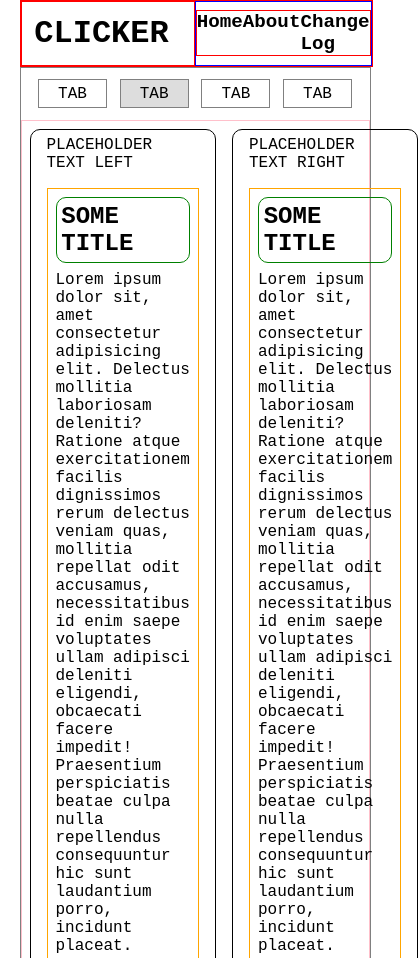
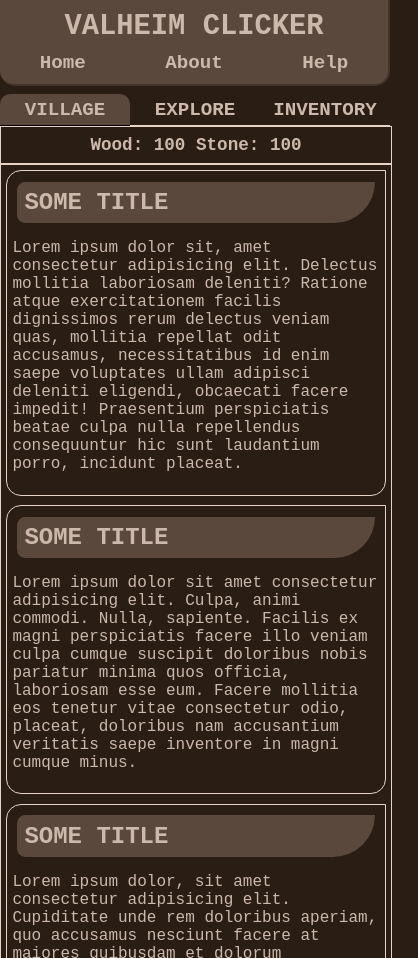
Before and after one commit to Ergonyx/Valheim-Clicker, a plain HTML site: page index.html in a window 390 px wide. Shown: the top 958 px of the page, 418 px wide, since content can reach past the window. Drawn offline with Linux system fonts and the light colour scheme.

Commit message:
Responsive Adjustments
Made adjustments to CSS so things would be responsive.  I think it can be better but right now it functions and that's good enough for me at this time.

```diff
--- a/index.html
+++ b/index.html
@@ -12,44 +12,38 @@
         <div class="container">
             <!-- Header will be fixed to top of viewport at all times. -->
             <header id="header">
-                <span id="title">CLICKER</span>
-                <nav id="nav">
-                    <div id="menu">
+                <span id="title">VALHEIM CLICKER</span>
+                <nav id="menu">
                     <span>Home</span>
                     <span>About</span>
-                        <span>Change Log</span>
-                    </div>
+                    <span>Help</span>
                 </nav>
             </header>
             <section id="mainPanel">
                 <div class="tabs">
-                    <span class="tab">TAB</span>
-                    <span class="tab selectedTab">TAB</span>
-                    <span class="tab">TAB</span>
-                    <span class="tab">TAB</span>
+                    <span class="tab selectedTab">VILLAGE</span>
+                    <span class="tab ">EXPLORE</span>
+                    <span class="tab">INVENTORY</span>
+                </div>
+                <div class="resources">
+                    Wood: 100 Stone: 100
                 </div>
                 <div class="cards">
-                    <div class="left">
-                        PLACEHOLDER TEXT LEFT
                     <div class="card">
                         <h1>SOME TITLE</h1>
                         <p>Lorem ipsum dolor sit, amet consectetur adipisicing elit. Delectus mollitia laboriosam deleniti? Ratione atque exercitationem facilis dignissimos rerum delectus veniam quas, mollitia repellat odit accusamus, necessitatibus id enim saepe voluptates ullam adipisci deleniti eligendi, obcaecati facere impedit! Praesentium perspiciatis beatae culpa nulla repellendus consequuntur hic sunt laudantium porro, incidunt placeat.</p>
                     </div>
                     <div class="card">
                         <h1>SOME TITLE</h1>
-                            <p>Lorem ipsum dolor sit, amet consectetur adipisicing elit. Delectus mollitia laboriosam deleniti? Ratione atque exercitationem facilis dignissimos rerum delectus veniam quas, mollitia repellat odit accusamus, necessitatibus id enim saepe voluptates ullam adipisci deleniti eligendi, obcaecati facere impedit! Praesentium perspiciatis beatae culpa nulla repellendus consequuntur hic sunt laudantium porro, incidunt placeat.</p>
-                        </div>
-                </div>
-                <div class="right">
-                    PLACEHOLDER TEXT RIGHT
-                    <div class="card">
-                        <h1>SOME TITLE</h1>
-                        <p>Lorem ipsum dolor sit, amet consectetur adipisicing elit. Delectus mollitia laboriosam deleniti? Ratione atque exercitationem facilis dignissimos rerum delectus veniam quas, mollitia repellat odit accusamus, necessitatibus id enim saepe voluptates ullam adipisci deleniti eligendi, obcaecati facere impedit! Praesentium perspiciatis beatae culpa nulla repellendus consequuntur hic sunt laudantium porro, incidunt placeat.</p>
+                        <p>Lorem ipsum dolor sit amet consectetur adipisicing elit. Culpa, animi commodi. Nulla, sapiente. Facilis ex magni perspiciatis facere illo veniam culpa cumque suscipit doloribus nobis pariatur minima quos officia, laboriosam esse eum. Facere mollitia eos tenetur vitae consectetur odio, placeat, doloribus nam accusantium veritatis saepe inventore in magni cumque minus.</p>
                     </div>
                     <div class="card">
                         <h1>SOME TITLE</h1>
-                        <p>Lorem ipsum dolor sit, amet consectetur adipisicing elit. Delectus mollitia laboriosam deleniti? Ratione atque exercitationem facilis dignissimos rerum delectus veniam quas, mollitia repellat odit accusamus, necessitatibus id enim saepe voluptates ullam adipisci deleniti eligendi, obcaecati facere impedit! Praesentium perspiciatis beatae culpa nulla repellendus consequuntur hic sunt laudantium porro, incidunt placeat.</p>
+                        <p>Lorem ipsum dolor, sit amet consectetur adipisicing elit. Cupiditate unde rem doloribus aperiam, quo accusamus nesciunt facere at maiores quibusdam et dolorum repellendus harum, sunt fugiat molestias aspernatur, architecto dolor totam? Reprehenderit, repellat minima? Ea ipsam, adipisci incidunt velit hic, vero delectus voluptate cum architecto exercitationem similique? Dolorum, in inventore!</p>
                     </div>
+                    <div class="card">
+                        <h1>SOME TITLE</h1>
+                        <p>Lorem ipsum dolor sit amet consectetur, adipisicing elit. Praesentium, modi enim veritatis quam, saepe excepturi consectetur illo, nemo pariatur labore ipsum porro mollitia deserunt tempore fuga consequuntur recusandae. Quidem, voluptate officiis hic, reiciendis in pariatur cupiditate maxime laudantium repudiandae eligendi consequatur ex ipsum adipisci consequuntur facilis repellendus ad consectetur illo!</p>
                     </div>
                 </div>
 
--- a/style.scss
+++ b/style.scss
@@ -1,87 +1,127 @@
+:root {
+    --theme-header: ;
+    --dark-bg: #291d14;
+    --dark-panel: #42342a;
+    --dark-font: #ccb9ac;
+    --dark-shadow: #af9f94;
+    --dark-hilite: #e7d4c7;
+    --dark-title: #5a483c;
+}
+
 body {
     margin: 0;
     padding: 0;
     box-sizing: border-box;
     font-family: monospace, Arial, Helvetica, sans-serif;
+    color: var(--dark-font);
+    background-color: var(--dark-bg);
 }
 .container {
-    width: 90%;
+    max-width: 800px;
     margin: 0 auto;
 }
 #header {
-    border: 1px solid red;
+    display: flex;
+    flex-direction: column;
+    align-items: center;
+    border-right: 2px solid var(--dark-panel);
+    border-bottom: 2px solid var(--dark-panel);
+    background-color: var(--dark-title);
+    border-radius: 0 0 15px 15px;
+}
+#title {
+    font-size: 1.8rem;
+    font-weight: 700;
+    padding: .6rem 1rem;
+}
+#menu {
     width: 100%;
     display: flex;
+    justify-content: space-around;
+    align-items: center;
+    font-size: 1.2rem;
+    font-weight: 700;
+    margin-bottom: .6rem;
 }
-#title {
-    width: 50%;
-    border: 1px solid red;
-    font-size: 2rem;
-    font-weight: 700;
-    padding: .8rem;
-
+#mainPanel {
+    margin-top: .5rem;
 }
-#nav {
-    width: 50%;
-    border: 1px solid blue;
-    display: flex;
-    align-items: center;
-}
-#menu {
-    border: 1px solid red;
-    list-style-type: none;
+.tabs {
+    // NOTE: Maybe set display to none and make a small icon based menu bar at the bottom for mobile?
     display: flex;
     justify-content: space-around;
-    width: 100%;
+    // flex-direction: column;
+}
+.tab {
+    border-bottom: 1px solid var(--dark-hilite);
     font-size: 1.2rem;
     font-weight: 700;
-}
-#mainPanel {
-    border: 1px solid grey;
-}
-.tabs {
-    display: flex;
-    justify-content: space-around;
-    padding: .7rem;
-}
-.tab {
-    border: 1px solid grey;
-    width: 25%;
+    width: 100%;
     text-align: center;
     padding: .3rem;
-    margin: 0 .4rem;
 }
 .selectedTab {
-    background-color: #ddd;
+    background-color: var(--dark-title);
+    border-bottom: 1px solid black;
+    border-radius: 10px 10px 0 0;
+}
+.resources {
+    width: 100%;
+    text-align: center;
+    font-size: 1.1rem;
+    font-weight: 700;
+    padding: .5rem 0;
+    border: 1px solid var(--dark-hilite);
 }
 .cards {
     display: flex;
-    border: 1px solid pink;
+    justify-content: center;
+    flex-wrap: wrap;
+    width: 100%;
+    border: 1px solid var(--dark-hilite);
+    // overflow: hidden;
 }
 .card {
-    border: 1px solid orange;
-    margin: 1rem 0;
+    // I want to somehow get this to be two columns at larger resolutions...
+    border: 1px solid var(--dark-hilite);
+    border-radius: 15px 0 15px 15px;
+    margin: .3rem .3rem;
+    padding: .35rem;
 }
-.left,
-.right {
-    padding: .4rem 1rem;
-    margin: .5rem;
-    border: 1px solid black;
-    border-radius: 10px;
-}
-.left h1,
-.right h1 {
-    border: 1px solid green;
-    padding: .3rem;
-    border-radius: 10px;
-    margin: .5rem;
-}
-.left p,
-.right p {
-    margin: .5rem;
+
+
+.cards h1 {
+    padding: .45rem;
+    border-radius: 10px 0px 50px 10px;
+    margin: .3rem;
+    background-color: var(--dark-title);
 }
 #footer {
+    margin-top: .5rem;
+    border: 1px solid var(--dark-hilite);
     text-align: center;
     padding: .7rem 0;
     font-weight: 700;
 }
+
+// If viewport is LARGER than 800px wide, make these adjustments.
+@media (min-width: 800px) {
+    #header {
+        flex-direction: row;
+    }
+    #title {
+        width: 50%;
+    }
+    #menu {
+        margin: 0;
+    }
+    .card {
+        width: 47%;
+    }
+    .tabs {
+        flex-direction: row;
+    }
+    .tab {
+        width: 100%;
+    }
+}
```
Also changed, not shown: style.css, 1 other file. Lines whose indentation alone changed are shown as unchanged.
